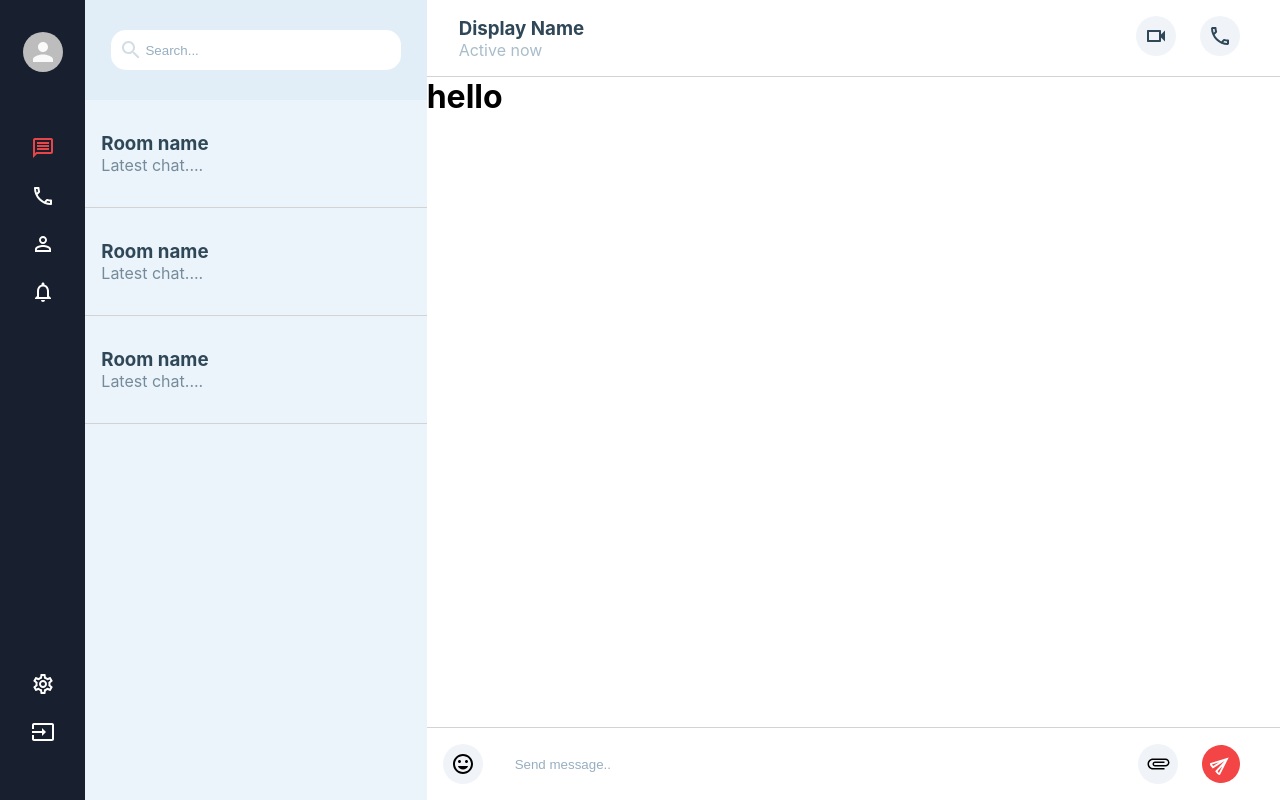
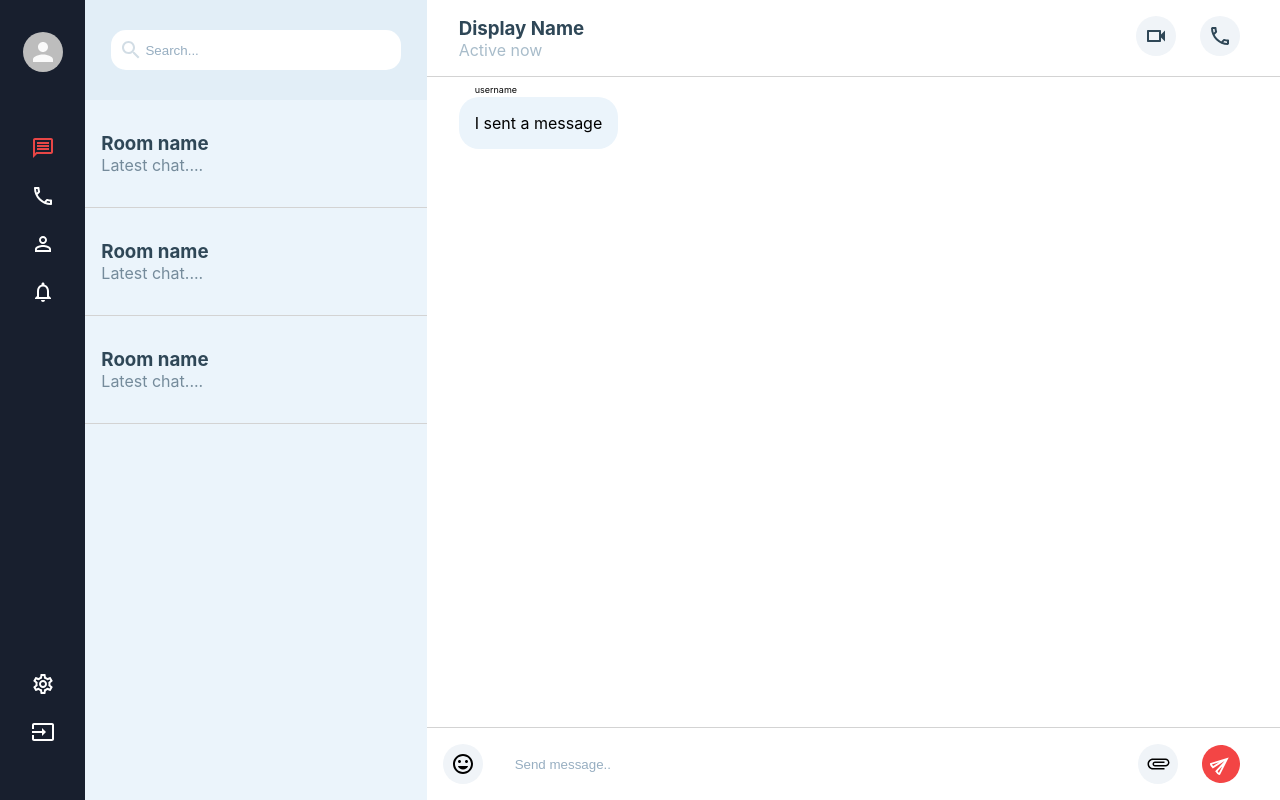
Before and after one commit to jremy813/chatme, a React (Create React App) app: page / in a window 1280 px wide. Built offline with nearby package versions, Linux system fonts and the light colour scheme.

Commit message:
created and styled message component

```diff
--- a/src/Chat.js
+++ b/src/Chat.js
@@ -5,6 +5,7 @@ import PhoneOutlinedIcon from "@material-ui/icons/PhoneOutlined";
 import InsertEmoticonOutlinedIcon from "@material-ui/icons/InsertEmoticonOutlined";
 import AttachmentOutlinedIcon from "@material-ui/icons/AttachmentOutlined";
 import SendOutlinedIcon from "@material-ui/icons/SendOutlined";
+import Message from "./Message";
 
 function Chat() {
   return (
@@ -20,7 +21,7 @@ function Chat() {
         </div>
       </div>
       <div className="chat__chatBox">
-        <h1>hello</h1>
+        <Message />
       </div>
       <div className="chat__input">
         <InsertEmoticonOutlinedIcon />
--- /dev/null
+++ b/src/Message.css
@@ -0,0 +1,15 @@
+.message {
+  margin-left: 2rem;
+}
+
+.message > p {
+  background: #ebf4fb;
+  padding: 1rem;
+  border-radius: 20px;
+  width: fit-content;
+}
+
+.message > span {
+  font-size: xx-small;
+  margin-left: 1rem;
+}
--- /dev/null
+++ b/src/Message.js
@@ -0,0 +1,13 @@
+import React from "react";
+import "./Message.css";
+
+function Message() {
+  return (
+    <div className="message">
+      <span>username</span>
+      <p>I sent a message</p>
+    </div>
+  );
+}
+
+export default Message;
```
